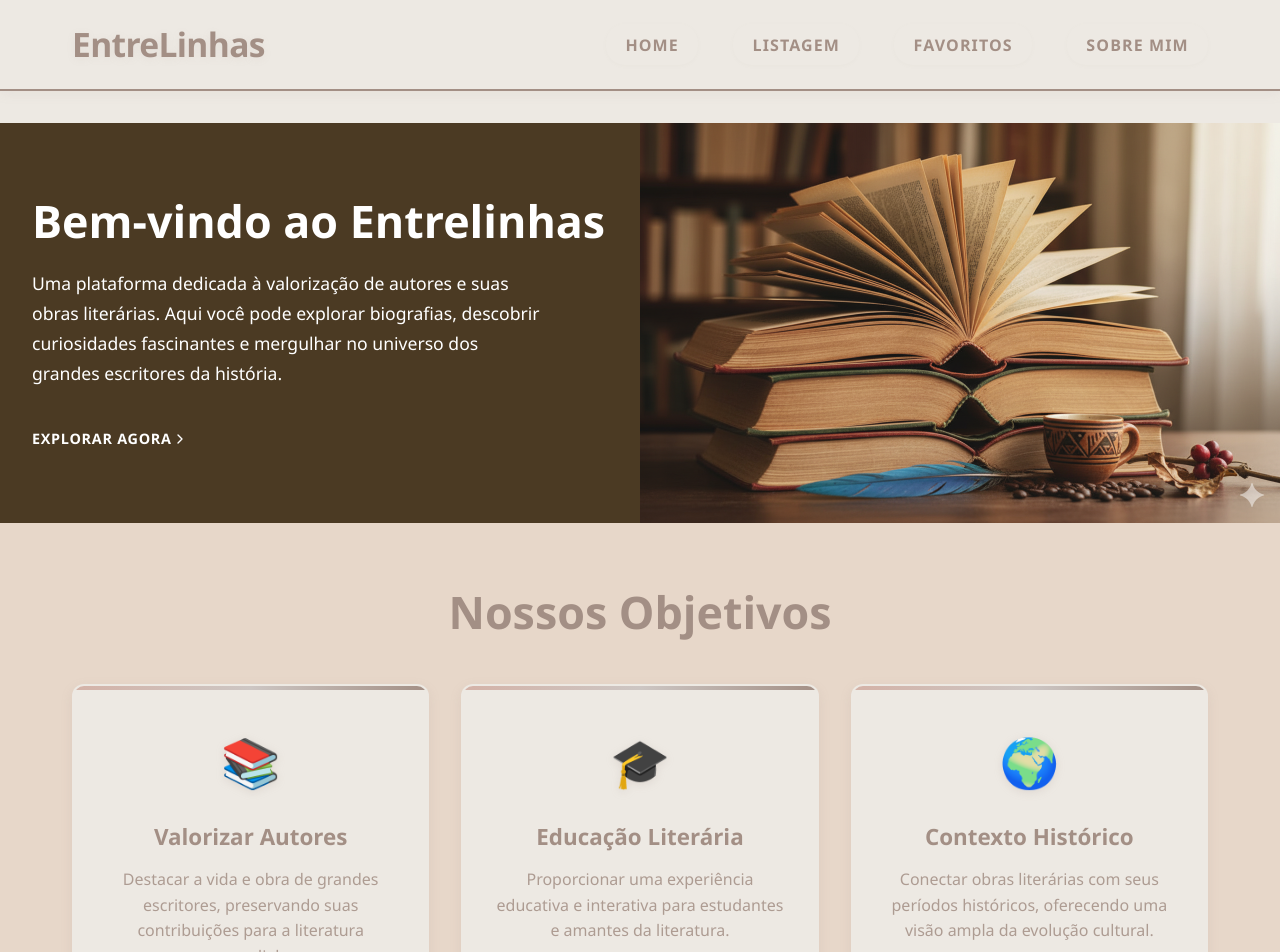
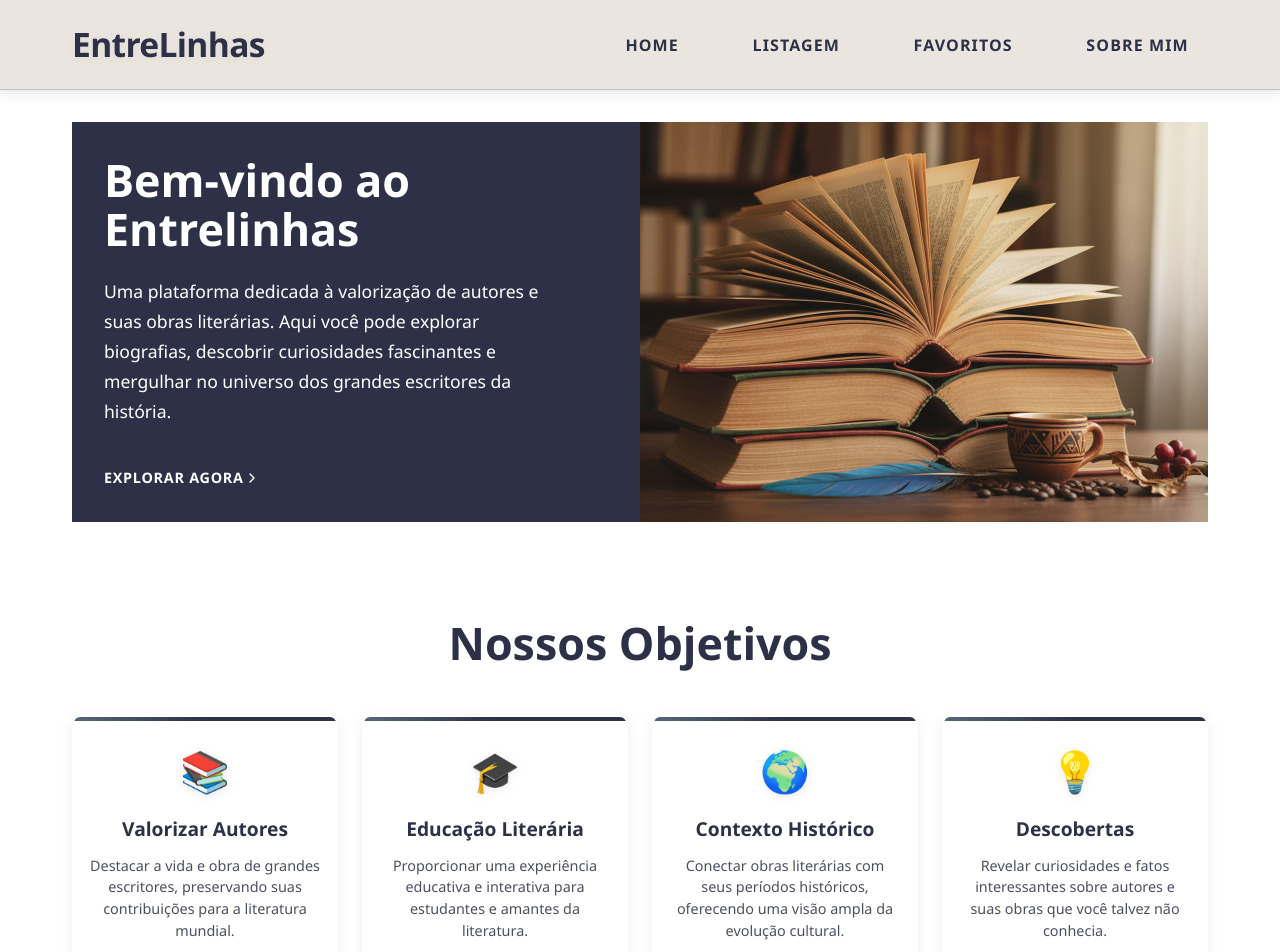
Before and after one commit to Mariaeduardar07/Entrelinhas, a Next.js app: page / in a window 1280 px wide. Shown: the top 952 px of the page. Built offline with nearby package versions, Linux system fonts and the light colour scheme.

Commit message:
feat: update styles for global, header, banner, and objectives components

```diff
--- a/src/app/globals.css
+++ b/src/app/globals.css
@@ -8,12 +8,13 @@ html, body {
   margin: 0;
   padding: 0;
   font-family: 'Segoe UI', Tahoma, Geneva, Verdana, sans-serif;
-  background: var(--cor-1);
+  background: var(--cor-0);
 }
 :root {
-  --cor-1: #EDE9E3;
-  --cor-2: #E7D7C9;
-  --cor-3: #D4B2A7;
-  --cor-4: #CDC6C3;
-  --cor-5: #A38F85;
+  --cor-0: #f5efeb
+  --cor-1: #e5dfd8;
+  --cor-2: #a3887b;
+  --cor-3: #556877;
+  --cor-4: #2d3047;
+  --cor-5: #2d3047;
 }
--- a/src/app/page.module.css
+++ b/src/app/page.module.css
@@ -2,7 +2,5 @@
   background: var(--cor-1);
   color: var(--cor-5);
   min-height: 100vh;
-  padding: 0;
-  margin: 0;
-  overflow-x: hidden;
+  padding: 0 2rem;
 }
--- a/src/components/bannerHome/bannerHome.module.css
+++ b/src/components/bannerHome/bannerHome.module.css
@@ -1,14 +1,12 @@
 .section {
   display: flex;
-  width: 100vw;
+  width: 100%;
   height: 400px;
-  margin: 0;
-  padding: 0;
+  margin: 2rem auto;
+  padding: 0 2rem;
   box-shadow: none;
   background: none;
-  position: relative;
-  left: 50%;
-  transform: translateX(-50%);
+  max-width: 1200px;
 }
 
 .content {
@@ -17,8 +15,8 @@
   display: flex;
   flex-direction: column;
   justify-content: center;
-  color: #fff;
-  background: #4B3A23;
+  color: var(--cor-1);
+  background: var(--cor-5);
   position: relative;
 }
 
--- a/src/components/header/header.module.css
+++ b/src/components/header/header.module.css
@@ -1,15 +1,17 @@
 
 .header {
-  background: var(--cor-1);
-  box-shadow: 0 2px 12px rgba(163, 143, 133, 0.10); /* cor-5 */
-  border-bottom: 2px solid var(--cor-5);
+  background: rgba(229, 223, 216, 0.8);
+  backdrop-filter: blur(10px);
+  -webkit-backdrop-filter: blur(10px);
+  box-shadow: 0 2px 12px rgba(45, 48, 71, 0.15);
+  border-bottom: 1px solid rgba(45, 48, 71, 0.2);
   padding: 1.2rem 0;
   position: sticky;
   top: 0;
   width: 100%;
   z-index: 100;
   margin-bottom: 2rem;
-  transition: background 0.3s, box-shadow 0.3s;
+  transition: all 0.3s ease;
 }
 
 
--- a/src/components/objectives/objectives.module.css
+++ b/src/components/objectives/objectives.module.css
@@ -1,13 +1,15 @@
 .section {
-  padding: 4rem 0;
-  background: var(--cor-2);
-  margin-top: 0;
+  padding: 4rem 2rem;
+  background: var(--cor-1);
+  margin: 2rem auto;
+  max-width: 1200px;
+  width: 100%;
 }
 
 .container {
-  max-width: 1200px;
-  margin: 0 auto;
-  padding: 0 2rem;
+  max-width: none;
+  margin: 0;
+  padding: 0;
 }
 
 .title {
@@ -22,14 +24,14 @@
 
 .grid {
   display: grid;
-  grid-template-columns: repeat(auto-fit, minmax(280px, 1fr));
-  gap: 2rem;
+  grid-template-columns: repeat(auto-fit, minmax(250px, 1fr));
+  gap: 1.5rem;
 }
 
 .card {
   background: var(--cor-1);
-  padding: 2.5rem 2rem;
-  border-radius: 0.75rem;
+  padding: 1.5rem 1rem;
+  border-radius: 0.5rem;
   box-shadow: 0 4px 12px rgba(163, 143, 133, 0.15);
   text-align: center;
   transition: transform 0.3s ease, box-shadow 0.3s ease;
@@ -55,24 +57,24 @@
 }
 
 .icon {
-  font-size: 3rem;
-  margin-bottom: 1.5rem;
+  font-size: 2.5rem;
+  margin-bottom: 1rem;
   display: block;
   filter: drop-shadow(0 2px 4px rgba(163, 143, 133, 0.2));
 }
 
 .cardTitle {
   font-family: 'Montserrat', 'Segoe UI', Arial, sans-serif;
-  font-size: 1.4rem;
+  font-size: 1.2rem;
   font-weight: 600;
   color: var(--cor-5);
-  margin-bottom: 1rem;
+  margin-bottom: 0.8rem;
   line-height: 1.3;
 }
 
 .description {
-  font-size: 1rem;
-  line-height: 1.6;
+  font-size: 0.9rem;
+  line-height: 1.5;
   color: var(--cor-5);
   opacity: 0.85;
   margin: 0;
```
